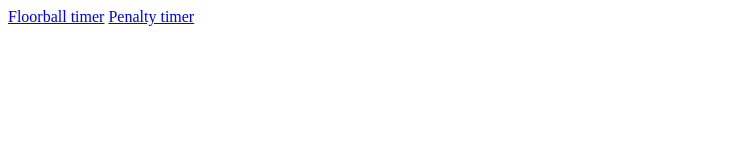
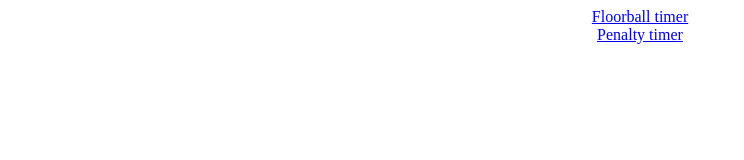
Before and after one commit to ilatvala/floorball, a plain HTML site: page index.html in a window 1280 px wide. Shown: the whole page, without its empty margins (0-744 px from the left). Drawn offline with Linux system fonts and the light colour scheme.

Commit message:
Update index.html

```diff
--- a/index.html
+++ b/index.html
@@ -4,7 +4,9 @@
   <title>Floorball tools</title>
 </head>
 <body>
-<a href="timer.html">Floorball timer</a>
+  <center>
+<a href="timer.html">Floorball timer</a><br>
 <a href="penalty.html">Penalty timer</a>
+  </center>
 </body>
 </html>
```
